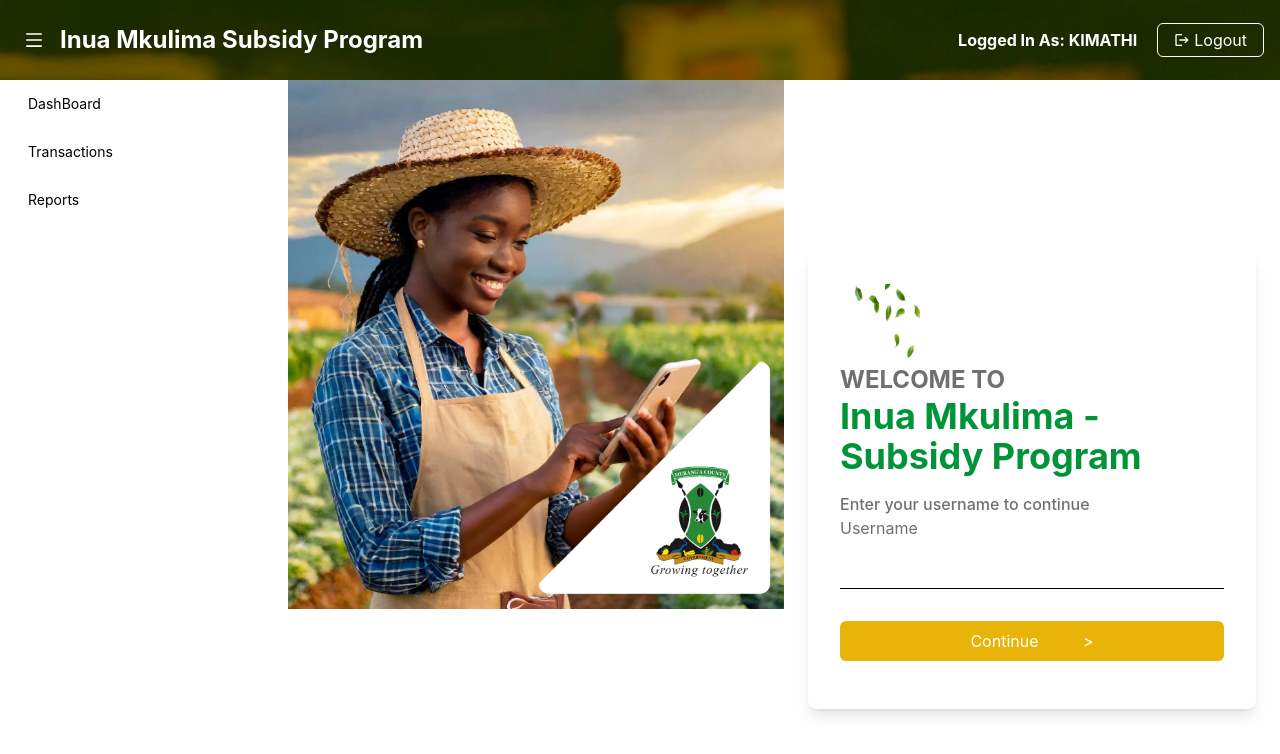
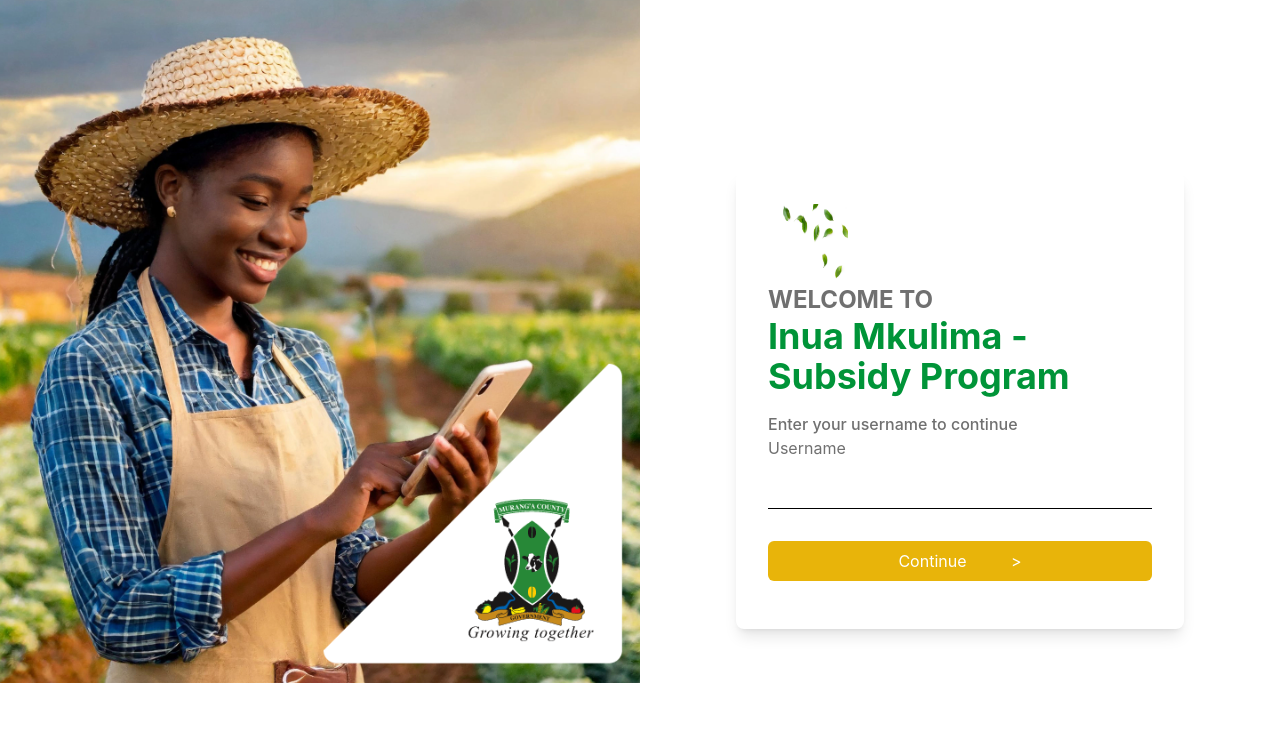
Before and after one commit to 0sugo/Inua-mkulima, a React (Create React App) app: page /login in a window 1280 px wide. Shown: the top 754 px of the page. Built offline with nearby package versions, Linux system fonts and the light colour scheme; what tw-elements would draw is missing.

Commit message:
Update readme on missing/broken part in code

```diff
--- a/src/App.js
+++ b/src/App.js
@@ -7,13 +7,13 @@ import { Toaster } from 'sonner';
 const App = () => {
   const { accessToken, setAccessToken } = useToken();
 
-  // if (!accessToken) {
-  //   return (
-  //     <div className="min-h-screen flex justify-center items-center">
-  //       <Login setAccessToken={setAccessToken} />
-  //     </div>
-  //   );
-  // }
+  if (!accessToken) {
+    return (
+      <div className="min-h-screen flex justify-center items-center">
+        <Login setAccessToken={setAccessToken} />
+      </div>
+    );
+  }
 
   return (
     <div>
```
